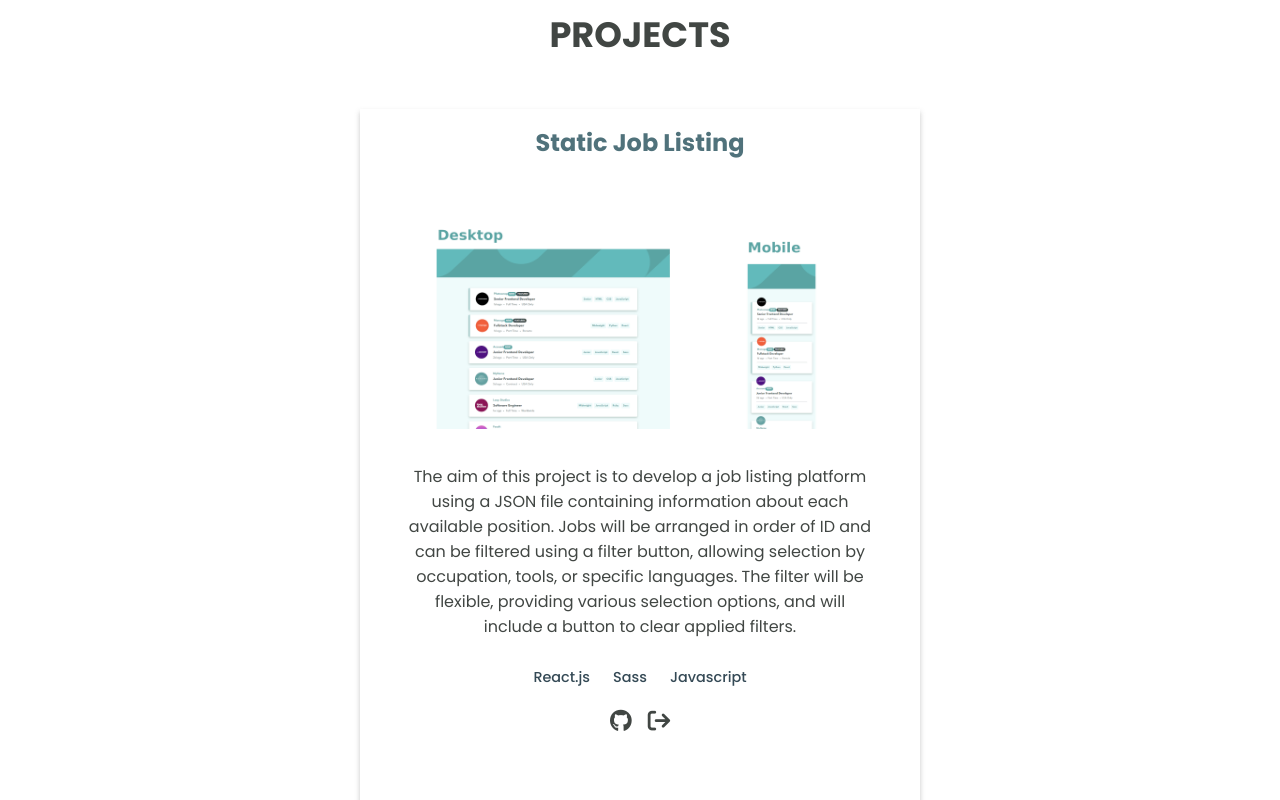
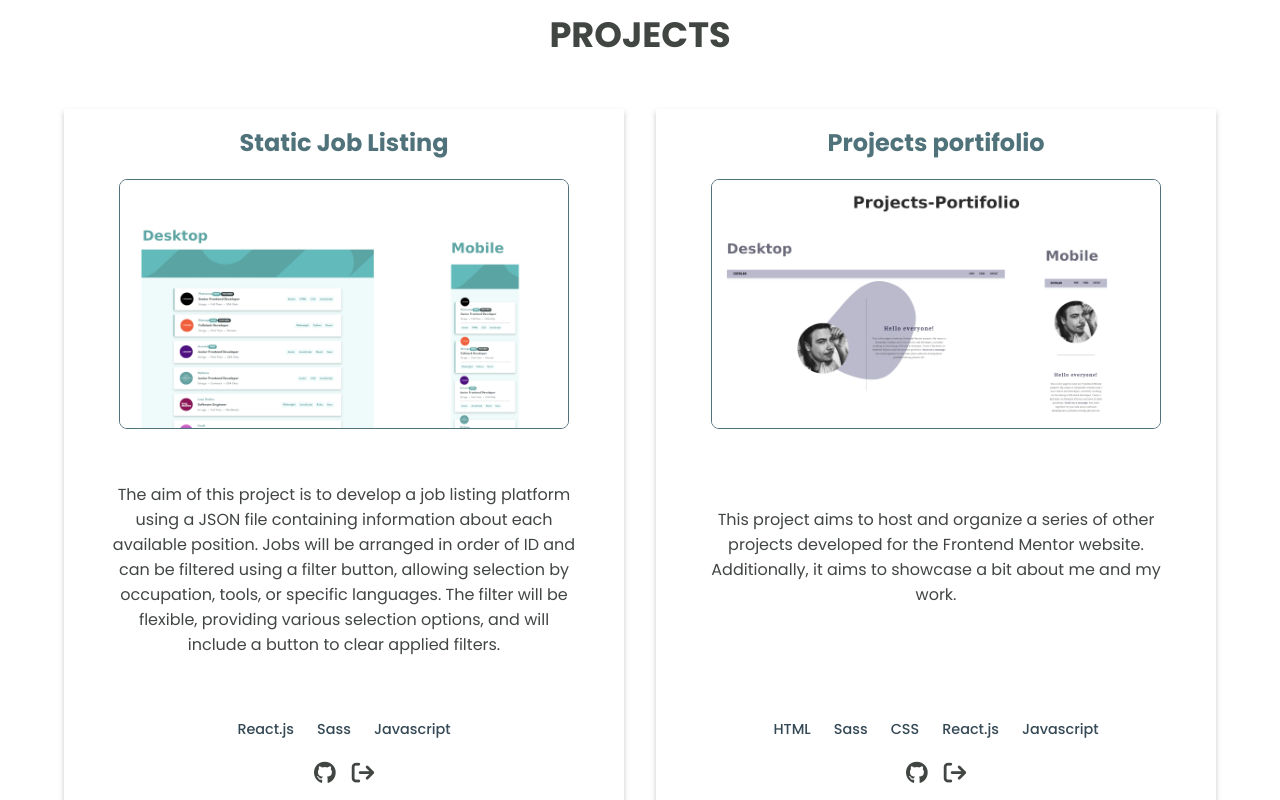
Before and after one commit to covolan/portifolio, a React (Vite) app: page / in a window 1280 px wide. Shown: the part 980-1780 px from the top of the page. Built offline with nearby package versions, Linux system fonts and the light colour scheme.

Commit message:
added new projects and changes

```diff
--- a/src/components/Projects/Projects.css
+++ b/src/components/Projects/Projects.css
@@ -15,6 +15,8 @@
     width: 450px;
     height: 250px;
     margin: 1.2rem 0;
+    border: 1px solid var(--light-highlight1);
+    border-radius: 0.5rem;
 }
 
 .prj {
@@ -41,6 +43,7 @@
 
 .prj-description {
     padding: 1rem 2rem;
+    margin: auto;
 }
 
 .prj-tech {
@@ -48,6 +51,10 @@
     font-size: 0.9rem;
     font-weight: 500;
     margin: 0.8em;
+}
+
+.prj-list-tech {
+    margin: auto 0 0 0;
 }
 
 .prj-link {
--- a/src/components/Projects/Projects.jsx
+++ b/src/components/Projects/Projects.jsx
@@ -12,7 +12,7 @@ const Projects = ({ info, lang }) => {
               <h4 className="prj-title">{proj.title}</h4>
               <img src={proj.image} className="prj-image" alt="" />
               <p className="prj-description">{proj.description}</p>
-              <ul className="prj-list">
+              <ul className="prj-list-tech">
                 {proj.tools.map((item) => {
                   return(
 
@@ -22,7 +22,7 @@ const Projects = ({ info, lang }) => {
                   )
                 })}
               </ul>
-              <ul className="prj-list">
+              <ul className="prj-list-links">
                 <li className="prj-link">
                   <a href={proj.links[0]} target="_blank">
                     <i className="fa-brands fa-github"></i>
--- a/src/information.json
+++ b/src/information.json
@@ -43,6 +43,17 @@
         "links": [
           "https://github.com/covolan/job-listing", "https://covolan.github.io/job-listing/"
         ]
+      },
+      {
+        "title": "Projects portifolio",
+        "description": "This project aims to host and organize a series of other projects developed for the Frontend Mentor website. Additionally, it aims to showcase a bit about me and my work.",
+        "image": "/portifolio/images/projects-portifolio.png",
+        "tools": [
+          "HTML", "Sass", "CSS", "React.js", "Javascript"
+        ],
+        "links": [
+           "https://github.com/covolan/Projects-portifolio", "https://covolan.github.io/Projects-portifolio/"
+        ]
       }
     ]
   },
@@ -71,6 +82,17 @@
         "links": [
           "https://github.com/covolan/job-listing", "https://covolan.github.io/job-listing/"
         ]
+      },
+      {
+        "title": "Portifólio de projetos",
+        "description": "Este projeto tem como objetivo hospedar e organizar uma série de outros projetos desenvolvidos para o site Frontend Mentor. Além disso, ele visa apresentar um pouco sobre mim e sobre o meu trabalho.",
+        "image": "/portifolio/images/projects-portifolio.png",
+        "tools": [
+          "HTML", "Sass", "CSS", "React.js", "Javascript"
+        ],
+        "links": [
+           "https://github.com/covolan/Projects-portifolio", "https://covolan.github.io/Projects-portifolio/"
+        ]
       }
     ]
   }
```
Also changed, not shown: public/images/projects-portifolio.png (added).
